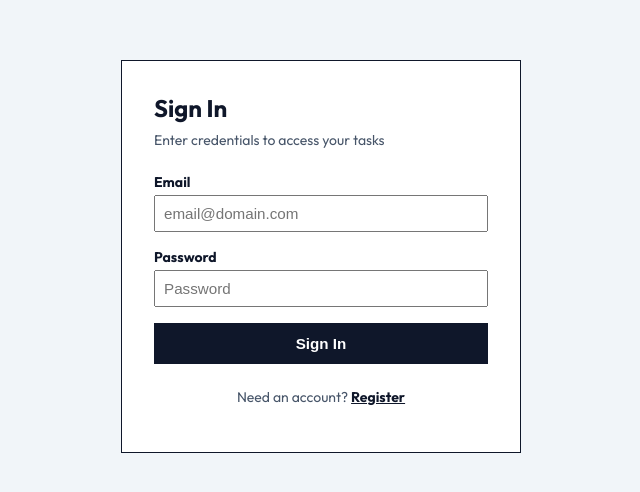
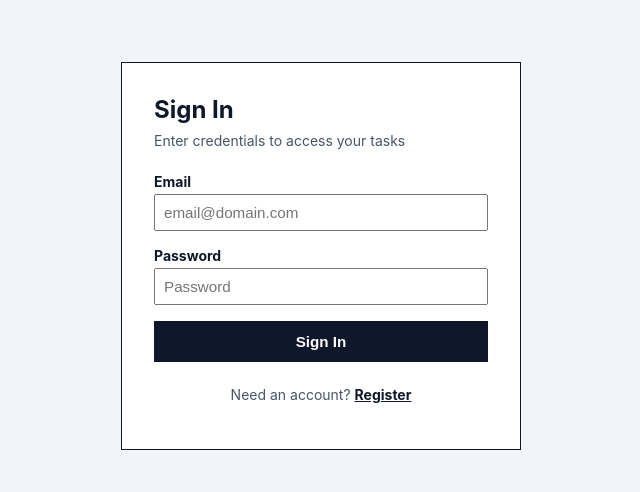
Before and after one commit to am6nath/todo-frontend, an Angular app: page /login in a window 1280 px wide. Shown: the part 144-636 px from the top of the page, without its empty margins (319-959 px from the left). Built offline with nearby package versions, Linux system fonts and the light colour scheme.

Commit message:
fix: remove external google font import to prevent build errors

```diff
--- a/src/styles.css
+++ b/src/styles.css
@@ -1,10 +1,8 @@
-@import url('https://fonts.googleapis.com/css2?family=Outfit:wght@300;400;500;600;700;800&display=swap');
-
 body {
   margin: 0;
   padding: 0;
-  font-family: 'Outfit', sans-serif;
-  background-color: #f8fafc;
+  font-family: -apple-system, BlinkMacSystemFont, "Segoe UI", Roboto, Helvetica, Arial, sans-serif;
+  background-color: #f1f5f9;
   color: #0f172a;
   -webkit-font-smoothing: antialiased;
   -moz-osx-font-smoothing: grayscale;
```
